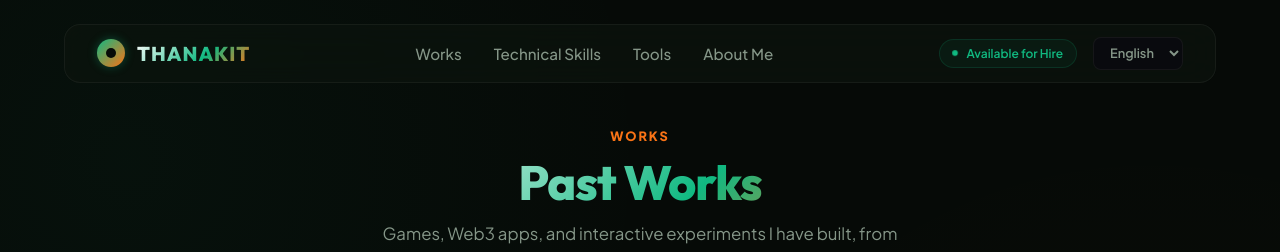
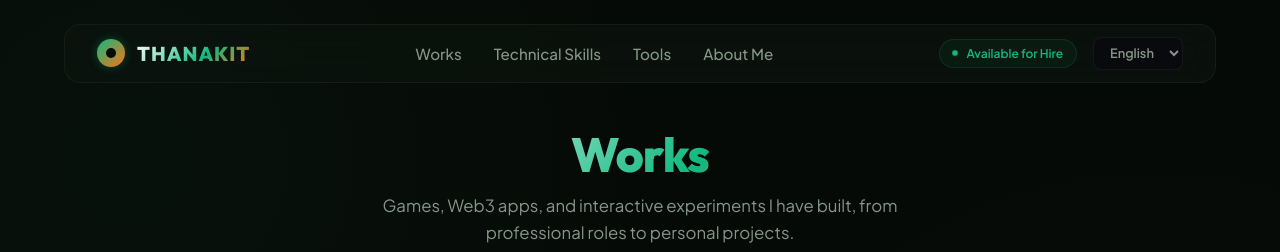
Before and after one commit to GouZenKun/gouzenkun.github.io, a Next.js app: page /works in a window 1280 px wide. Shown: the top 252 px of the page. Built offline with nearby package versions, Linux system fonts and the light colour scheme.

Commit message:
Works page: single "Works" heading
Drop the small badge above the title and shorten the title to just
"Works" (EN/TH/JA), matching the Tools page.

Co-Authored-By: Claude Opus 5.5 <noreply@anthropic.com>

```diff
--- a/src/components/PortfolioGrid/PortfolioGrid.module.css
+++ b/src/components/PortfolioGrid/PortfolioGrid.module.css
@@ -18,14 +18,6 @@
   display: flex;
   flex-direction: column;
   gap: 0.75rem;
-}
-
-.sectionSubtitle {
-  color: var(--accent-secondary);
-  font-size: 0.8rem;
-  font-weight: 800;
-  text-transform: uppercase;
-  letter-spacing: 0.15em;
 }
 
 .sectionTitle {
--- a/src/components/PortfolioGrid/PortfolioGrid.tsx
+++ b/src/components/PortfolioGrid/PortfolioGrid.tsx
@@ -90,7 +90,6 @@ export default function PortfolioGrid({ projects }: PortfolioGridProps) {
     <section id="works" className={styles.section}>
       <div className={styles.container}>
         <div className={styles.headerArea}>
-          <span className={styles.sectionSubtitle}>{t.worksSubtitle}</span>
           <h2 className={`${styles.sectionTitle} text-gradient`}>{t.worksTitle}</h2>
           <p className={styles.sectionDesc}>{t.worksDesc}</p>
         </div>
--- a/src/data/translations.ts
+++ b/src/data/translations.ts
@@ -15,8 +15,7 @@ export const TRANSLATIONS = {
     ctaContact: "Get in Touch",
 
     // Works Grid & Search
-    worksSubtitle: "WORKS",
-    worksTitle: "Past Works",
+    worksTitle: "Works",
     worksDesc: "Games, Web3 apps, and interactive experiments I have built, from professional roles to personal projects.",
     searchPlaceholder: "Search works by title, description, or tech stack...",
     filterLabel: "Filter by Stack:",
@@ -88,8 +87,7 @@ export const TRANSLATIONS = {
     ctaContact: "ติดต่อฉัน",
 
     // Works Grid & Search
-    worksSubtitle: "ผลงาน",
-    worksTitle: "ผลงานที่ผ่านมา",
+    worksTitle: "ผลงาน",
     worksDesc: "เกม แอป Web3 และงานทดลองเชิงโต้ตอบที่ฉันเคยสร้าง ทั้งจากงานบริษัทและโปรเจกต์ส่วนตัว",
     searchPlaceholder: "ค้นหาผลงานด้วยชื่อ รายละเอียด หรือเทคโนโลยี...",
     filterLabel: "กรองตามเทคโนโลยี:",
@@ -161,8 +159,7 @@ export const TRANSLATIONS = {
     ctaContact: "お問い合わせ",
 
     // Works Grid & Search
-    worksSubtitle: "制作実績",
-    worksTitle: "これまでの制作実績",
+    worksTitle: "制作実績",
     worksDesc: "実務から個人開発まで、これまでに手がけたゲーム、Web3アプリ、インタラクティブ作品をご紹介します。",
     searchPlaceholder: "タイトル、説明、または技術スタックで検索...",
     filterLabel: "技術でフィルター:",
```
